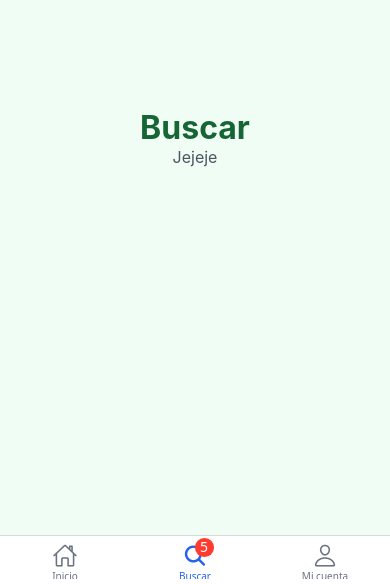
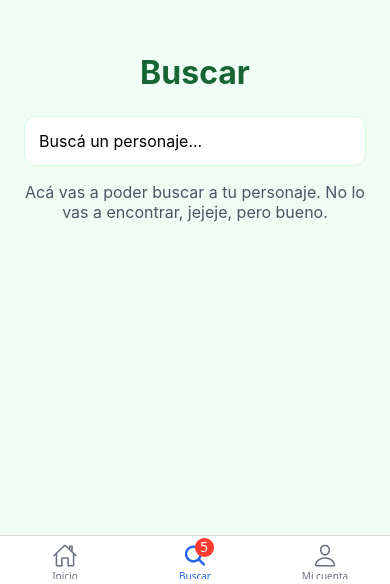
Before and after one commit to SCRAT-IceAge/MiTabsApp, a React Native app: screen /Buscar in a window 390 px wide. Shown: the part 260-844 px from the top of the page. Built offline with nearby package versions, Linux system fonts and the light colour scheme.

Commit message:
0.4.3.1 Correcciones menores

```diff
--- a/src/screens/BuscarScreen.tsx
+++ b/src/screens/BuscarScreen.tsx
@@ -1,29 +1,26 @@
-import React from 'react';
-import { View, Text, StyleSheet } from 'react-native';
+import React, { useState } from 'react';
+import { View, Text, TextInput, StyleSheet } from 'react-native';
 
 export default function BuscarScreen() {
+  const [texto, setTexto] = useState('');
+
   return (
     <View style={styles.container}>
       <Text style={styles.titulo}>Buscar</Text>
-      <Text style={styles.descripcion}>Jejeje</Text>
+      <TextInput
+        style={styles.input}
+        placeholder="Buscá un personaje..."
+        value={texto}
+        onChangeText={setTexto}
+      />
+      <Text style={styles.descripcion}>Acá vas a poder buscar a tu personaje. No lo vas a encontrar, jejeje, pero bueno.</Text>
     </View>
   );
 }
 
 const styles = StyleSheet.create({
-  container: {
-    flex: 1,
-    backgroundColor: '#f0fdf4',
-    alignItems: 'center',
-    justifyContent: 'center',
-  },
-  titulo: {
-    fontSize: 32,
-    fontWeight: 'bold',
-    color: '#166534',
-  },
-  descripcion: {
-    fontSize: 16,
-    color: '#4b5563',
-  },
+  container: { flex: 1, backgroundColor: '#f0fdf4', alignItems: 'center', justifyContent: 'center', padding: 24 },
+  titulo: { fontSize: 32, fontWeight: 'bold', color: '#166534', marginBottom: 24 },
+  input: { width: '100%', backgroundColor: '#fff', borderRadius: 12, padding: 14, fontSize: 16, marginBottom: 16, borderWidth: 1, borderColor: '#d1fae5' },
+  descripcion: { fontSize: 16, color: '#4b5563', textAlign: 'center' },
 });
```
